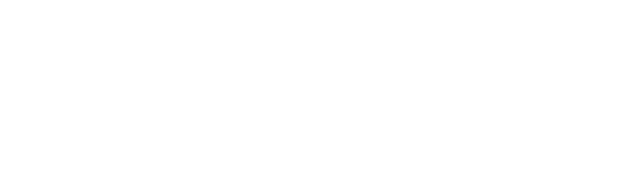
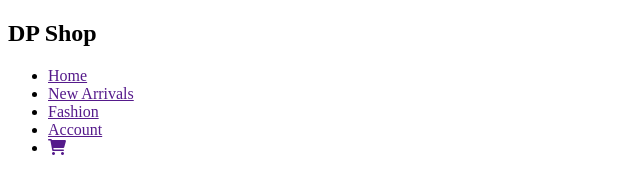
Before and after one commit to Sizwe10/DP-shopping, a plain HTML site: page index.html in a window 1280 px wide. Shown: the whole page, without its empty margins (0-640 px from the left). Drawn offline with nearby package versions, Linux system fonts and the light colour scheme.

Commit message:
added navbar

```diff
--- a/index.html
+++ b/index.html
@@ -10,6 +10,15 @@
                  <title>DP shop</title>
 </head>
 <body>
-
+      <nav class="navbar">
+                <div class="logo"><h1>DP Shop</h1></div>
+                <ul class="menu">
+                   <li><a href="" class="active">Home</a></li>
+                   <li><a href="">New Arrivals</a></li>
+                   <li><a href="">Fashion</a></li>
+                   <li><a href="">Account</a></li>
+                   <li><a href=""><i class="fas fa-shopping-cart"></i></a></li>
+                </ul>
+      </nav>
 </body>
 </html>
```
